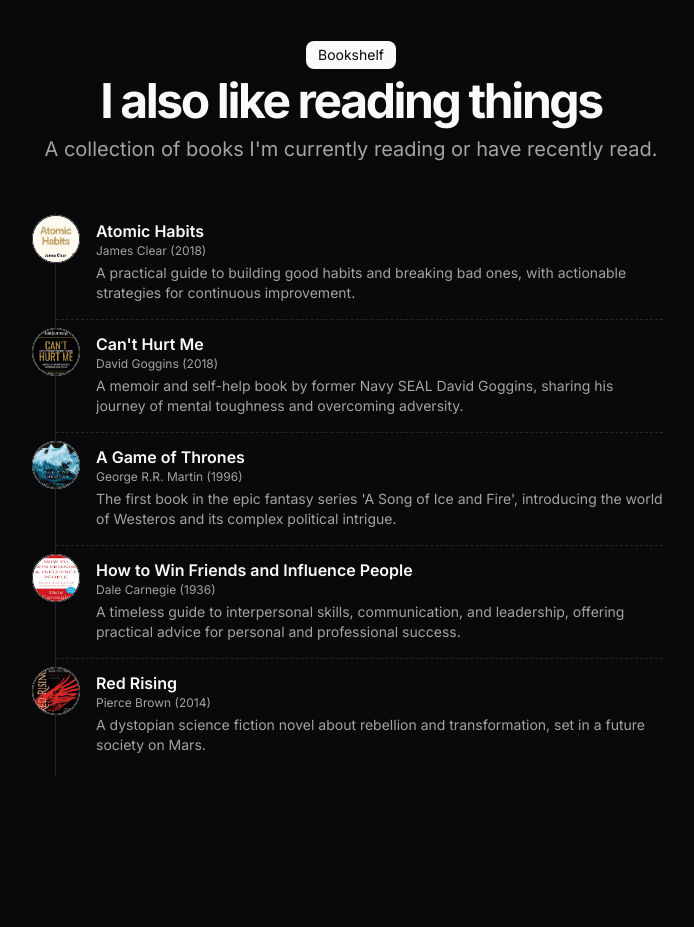
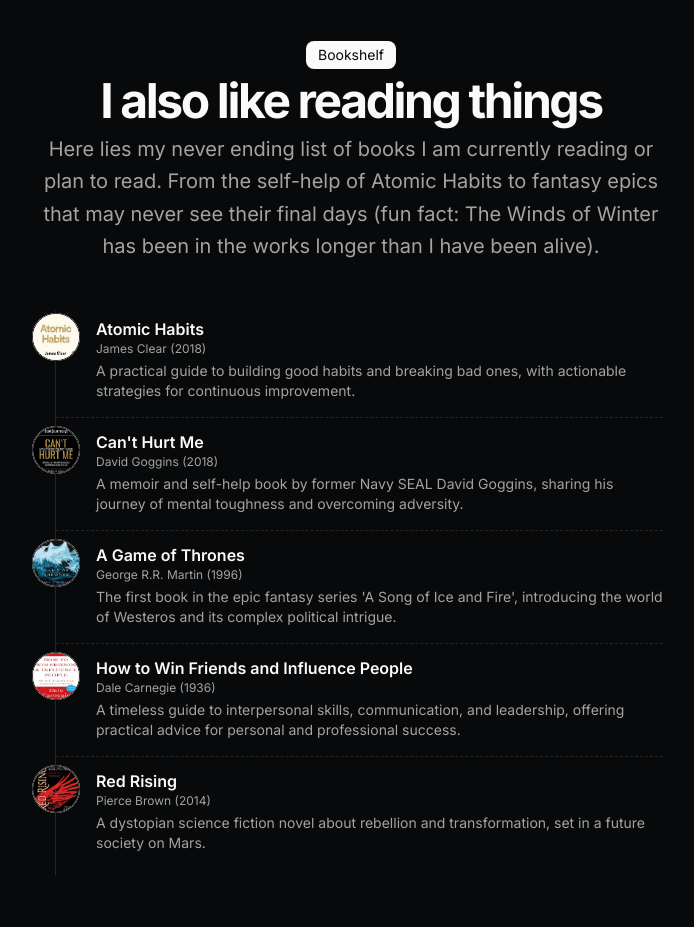
Before and after one commit to salimmohamed/sm-portfolio, a Next.js app: page / in a window 1280 px wide. Shown: the part 3520-4447 px from the top of the page, without its empty margins (289-983 px from the left). Built offline with nearby package versions, Linux system fonts and the light colour scheme.

Commit message:
Update book description in page.tsx for clarity and detail

```diff
--- a/src/app/page.tsx
+++ b/src/app/page.tsx
@@ -206,7 +206,7 @@
                   I also like reading things
                 </h2>
                 <p className="text-muted-foreground md:text-xl/relaxed lg:text-base/relaxed xl:text-xl/relaxed">
-                  A collection of books I'm currently reading or have recently read.
+                  Here lies my never ending list of books I am currently reading or plan to read. From the self-help of Atomic Habits to fantasy epics that may never see their final days (fun fact: The Winds of Winter has been in the works longer than I have been alive).
                 </p>
               </div>
             </div>
```
